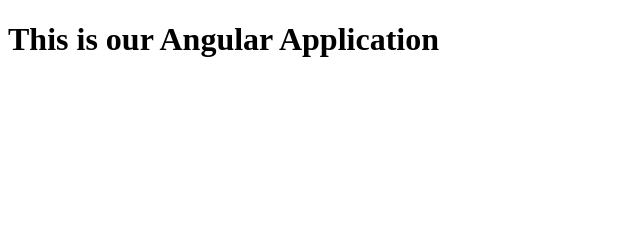
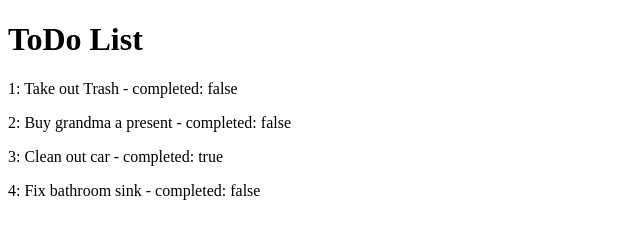
Before and after one commit to mcasciato/first-angular-todo-list, a website: page index.html in a window 1280 px wide. Shown: the whole page, without its empty margins (0-640 px from the left). Drawn offline with nearby package versions, Linux system fonts and the light colour scheme.

Commit message:
built list controller

```diff
--- a/index.html
+++ b/index.html
@@ -5,6 +5,17 @@
     <title>ToDo List</title>
   </head>
   <body ng-app="todoApp">
-    <h1>This is our Angular Application</h1>
+    <div ng-controller="ListController as vm">
+      <h1>{{ vm.list.name }}</h1>
+
+      <div ng-repeat="task in vm.list.tasks | orderBy: '$index'">
+          <p>
+            {{ $index + 1 }}: {{ task.name }} - completed: {{ task.complete }}
+          </p>
+      </div>
+    </div>
+    <script src="./js/angular.js"></script>
+    <script src="./js/app/app.js"></script>
+    <script src="./js/app/list/list.controller.js"></script>
   </body>
 </html>
--- /dev/null
+++ b/js/app/list/list.controller.js
@@ -0,0 +1,35 @@
+angular
+  .module("todoApp")
+  .controller("ListController", ListController);
+
+  function ListController() {
+
+    var vm = this;
+
+    vm.list = {
+        name: 'ToDo List',
+        tasks: [
+            {
+              id: 1,
+              name: 'Take out Trash',
+              complete: false
+            },
+            {
+              id: 2,
+              name: 'Buy grandma a present',
+              complete: false
+            },
+            {
+              id: 3,
+              name: 'Clean out car',
+              complete: true
+            },
+            {
+              id: 4,
+              name: 'Fix bathroom sink',
+              complete: false
+            }
+        ]
+    }
+
+  }
```
Also changed, not shown: notes.md (added, +34 -0 lines).
